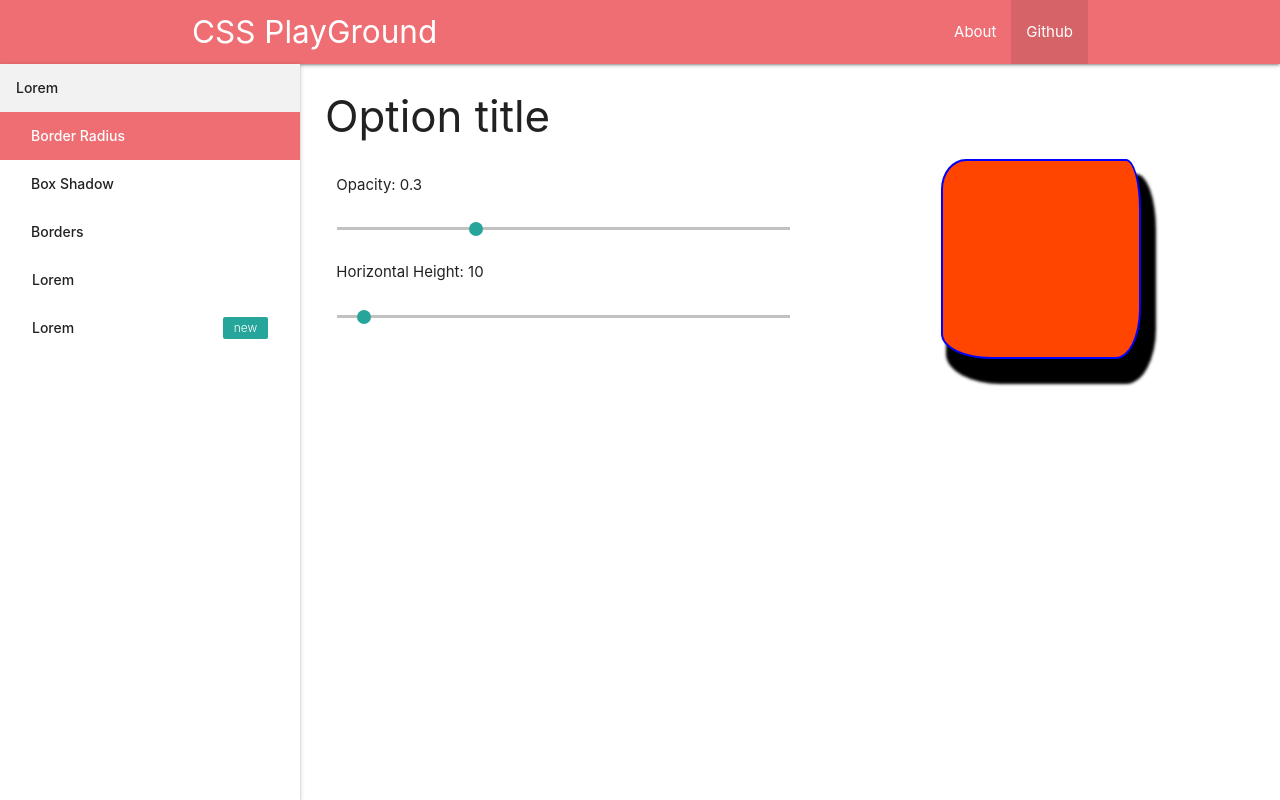
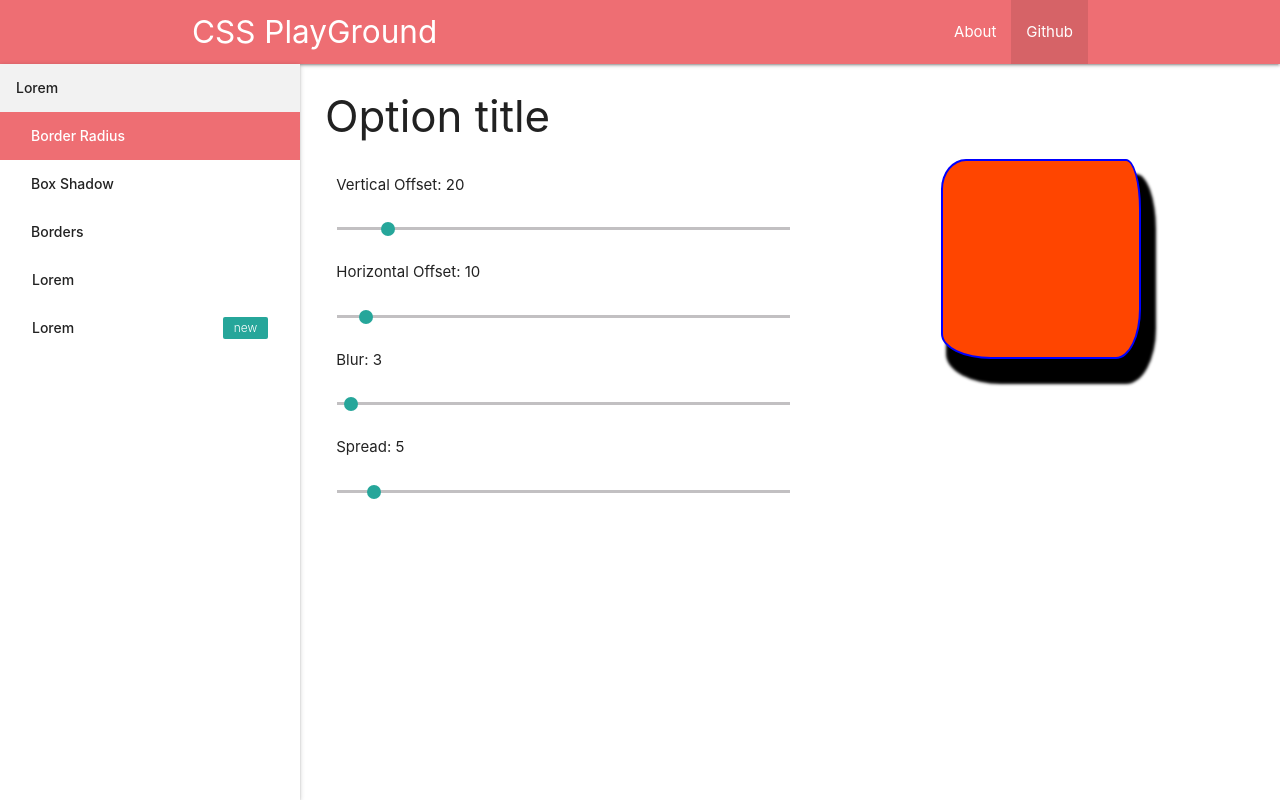
Before and after one commit to Aivirth/CssPlayground, a React (Create React App) app: page /box-shadow in a window 1280 px wide. Built offline with nearby package versions, Linux system fonts and the light colour scheme.

Commit message:
Added verticalOffset, blur and spread slider inputs

```diff
--- a/src/components/Actor/Actor.js
+++ b/src/components/Actor/Actor.js
@@ -14,8 +14,6 @@ class Actor extends Component {
     const baseStyle = this.props.baseStyle;
     const borderRadiusRaw = this.props.borderRadius;
     const boxShadow = this.props.boxShadow;
-
-    console.log(boxShadow);
 
     const borderRadius = {};
 
--- a/src/components/Options/BoxShadow/BoxShadow.js
+++ b/src/components/Options/BoxShadow/BoxShadow.js
@@ -9,8 +9,9 @@ class BoxShadow extends Component {
 
   componentDidMount() {
     this.props.getStyles();
-    console.log("BoxShadow", this.props);
   }
+
+  onColorChange = () => {};
 
   onRangeChange = e => {
     const updatedProperty = {
@@ -33,24 +34,41 @@ class BoxShadow extends Component {
     return (
       <div>
         <Range
-          title="Opacity"
+          title="Vertical Offset"
           min="0"
-          max="1"
-          value={opacity}
-          step="0.1"
-          id="idrangetest"
+          max="200"
+          value={verticalOffset}
+          id="vertical_offset"
           changed={this.onRangeChange}
-          identifier="opacity"
+          identifier="verticalOffset"
         />
         <Range
-          title="Horizontal Height"
-          min="1"
+          title="Horizontal Offset"
+          min="0"
           max="200"
           value={horizontalOffset}
-          step="1"
-          id="idrangetest2"
+          id="horizontal_offset"
           changed={this.onRangeChange}
           identifier="horizontalOffset"
+        />
+        <Range
+          title="Blur"
+          min="0"
+          max="200"
+          value={blur}
+          id="blur"
+          changed={this.onRangeChange}
+          identifier="blur"
+        />
+        <Range
+          title="Spread"
+          min="0"
+          max="75"
+          value={spread}
+          step="1"
+          id="spread"
+          changed={this.onRangeChange}
+          identifier="spread"
         />
       </div>
     );
```
